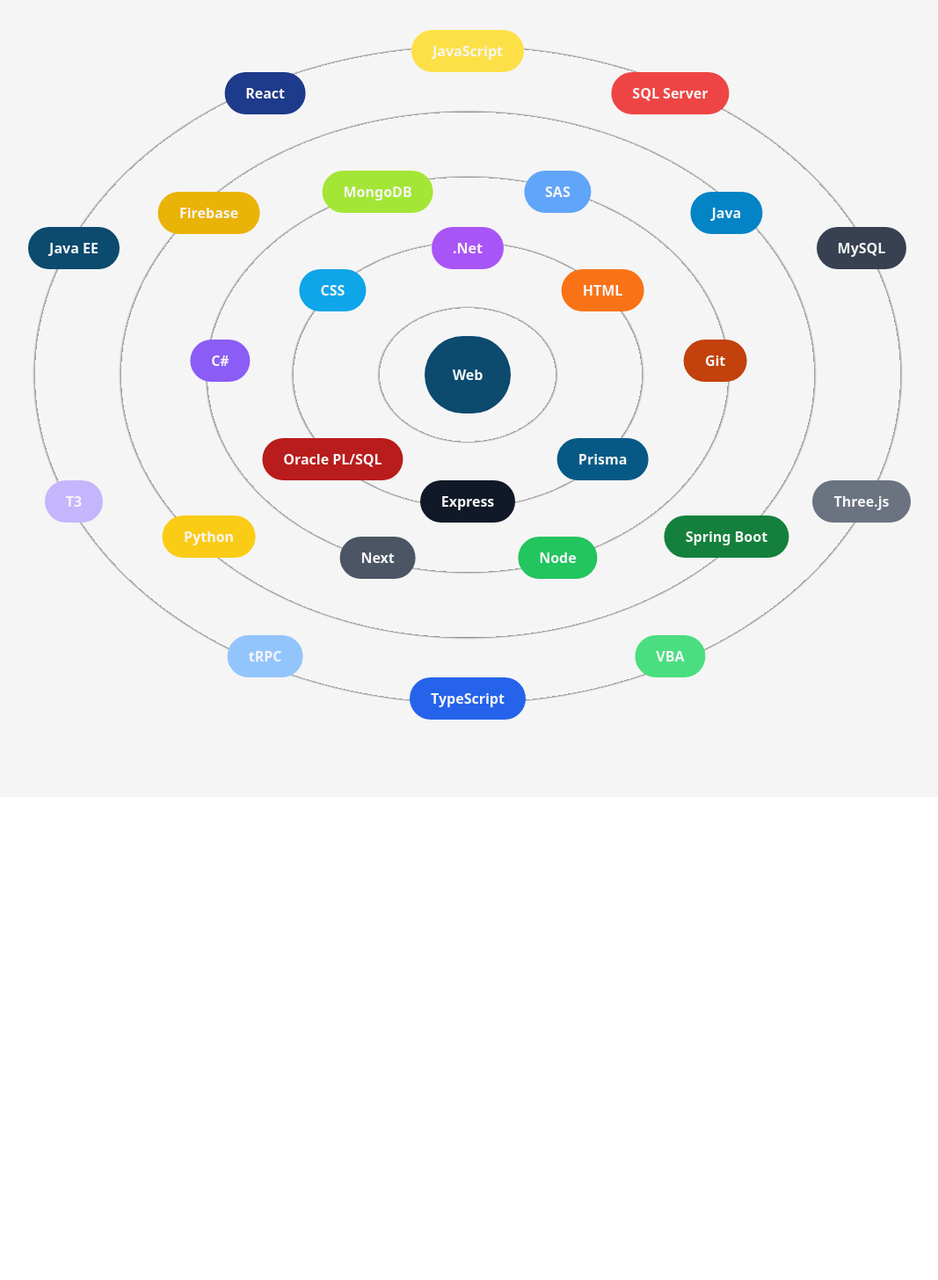
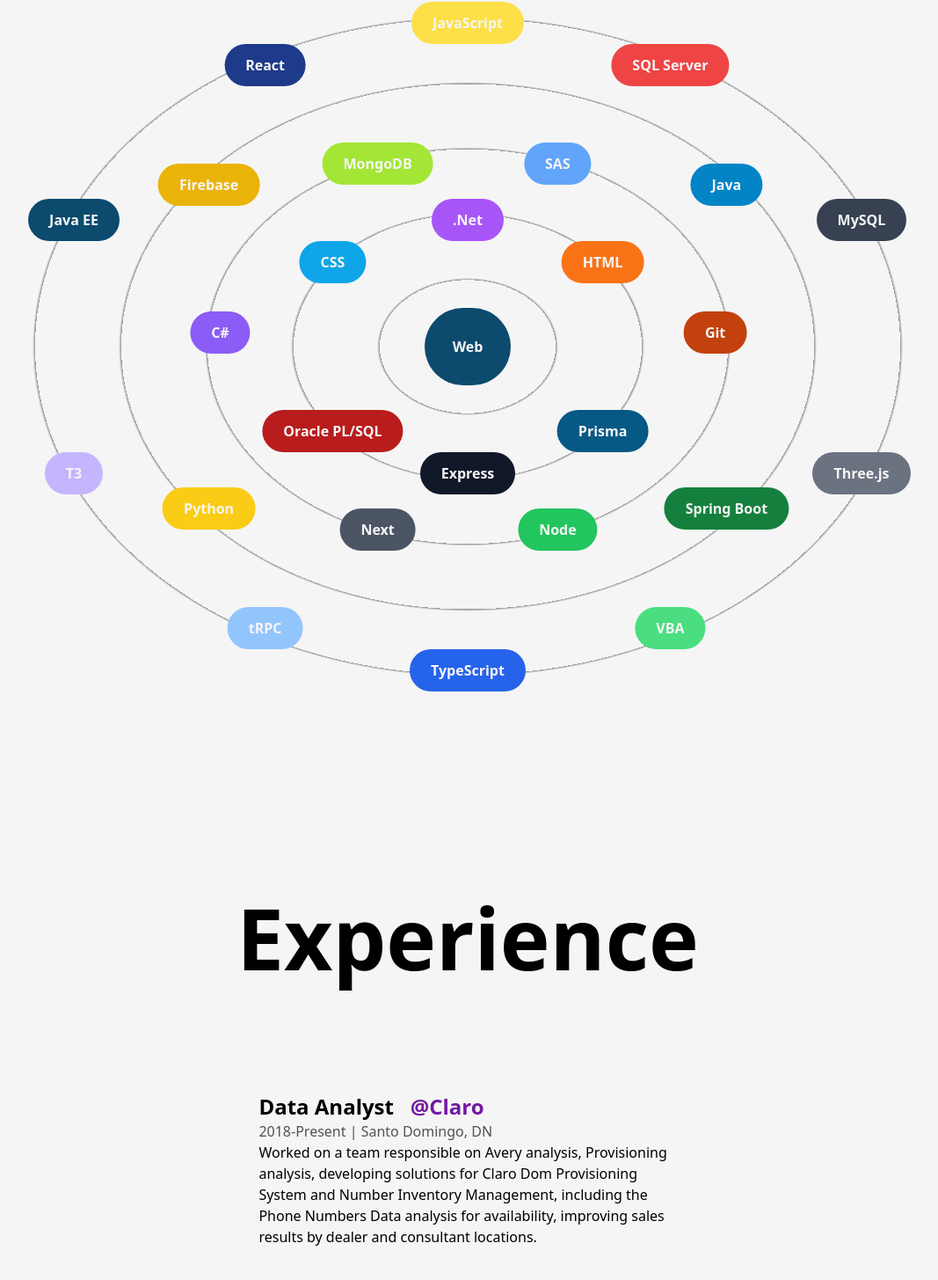
Before and after one commit to MisteryPoints/Portfolio_v2, a Next.js app: page /about in a window 1280 px wide. Shown: the part 950-2405 px from the top of the page at 88% size, without its empty margins (108-1175 px from the left). Before the commit the page ends 1856 px from the top, so only its background shows below. Built offline with nearby package versions, Linux system fonts and the light colour scheme.

Commit message:
Adding Experience Page

```diff
--- a/src/components/Experience.js
+++ b/src/components/Experience.js
@@ -1,10 +1,54 @@
 import React from 'react'
+
+const Details = ({ position, company, companyLink, time, address, work }) => {
+  return (
+    <li className='my-8 first:mt-0 last:mb-0 w-[60%] mx-auto flex flex-col items-center justify-between'>
+      <div>
+        <h3 className='capitalize font-bold text-2xl'>{position} &nbsp; <a href={companyLink} target='_blank' className='text-primary capitalize'>@{company}</a></h3>
+        <span className='capitalize font-medium text-dark/75'>
+          {time} | {address}
+        </span>
+        <p className='font-medium w-full'>
+          {work}
+        </p>
+      </div>
+    </li>
+  )
+}
 
 const Experience = () => {
   return (
-    <>
-        <h2>Experience</h2>
-    </>
+    <div className='my-56'>
+      <h2 className='font-bold text-8xl w-full mb-32 text-center'>Experience</h2>
+      <div className='w-[75%] mx-auto relative'>
+        <ul>
+          <Details
+            position={'Data Analyst'}
+            company={'Claro'}
+            companyLink={'https://www.claro.com.do/'}
+            time={'2018-Present'}
+            address={'Santo Domingo, DN'}
+            work={"Worked on a team responsible on Avery analysis, Provisioning analysis, developing solutions for Claro Dom Provisioning System and Number Inventory Management, including the Phone Numbers Data analysis for availability, improving sales results by dealer and consultant locations."}
+          />
+          <Details
+            position={'Software Developer Intern'}
+            company={'Quickarr'}
+            companyLink={'https://zaubee.com/biz/quickarr-repuestos-y-servicios-automotriz-cu275oah'}
+            time={'2017-2018'}
+            address={'Santo Domingo, DN'}
+            work={"Worked as a Principal Developer of the private Customer Billing System in the Automotive Business, selling and mantaining the Software with the SAAS model."}
+          />
+          <Details
+            position={'IT Manager Intern'}
+            company={'Rowe Labs'}
+            companyLink={'https://laboratoriosrowe.com/'}
+            time={'2017-2017'}
+            address={'Los Alcarrizos, Santo Domingo Norte'}
+            work={"Worked as a Principal Developer of the private Customer Billing System in the Automotive Business, selling and mantaining the Software with the SAAS model."}
+          />
+        </ul>
+      </div>
+    </div>
   )
 }
 
--- a/src/components/Skills.js
+++ b/src/components/Skills.js
@@ -1,9 +1,9 @@
 import React from 'react'
 import { motion } from 'framer-motion'
 
-const Skill = ({ name, x, y, color }) => {
+const Skill = ({ name, x, y, color, href }) => {
   return (
-    <motion.div className={`flex items-center justify-center rounded-full font-semibold ${color} text-light py-3 px-6 shadow-dark hover:cursor-pointer absolute`} whileHover={{ scale: 1.1 , transition: { duration: 0.4 } }} initial={{ x: 0, y: 0 }} animate={{ x: x, y: y }} transition={{ duration: 1.5 }} viewport={{ once: true }}>{name}</motion.div>
+    <motion.a href={href} className={`flex items-center justify-center rounded-full font-semibold ${color} text-light py-3 px-6 shadow-dark hover:cursor-pointer absolute`} whileHover={{ scale: 1.1 , transition: { duration: 0.4 } }} initial={{ x: 0, y: 0 }} animate={{ x: x, y: y }} transition={{ duration: 1.5 }} viewport={{ once: true }} target={'_blank'}>{name}</motion.a>
   )
 }
 
@@ -11,35 +11,35 @@
 const Skills = () => {
   return (
     <>
-      <h2 className='font-bold text-8xl mt-64 mb-10 text-center w-full'>Skills</h2>
+      <h2 className='font-bold text-8xl mt-56 mb-10 text-center w-full'>Skills</h2>
       <div className='w-full h-screen relative flex items-center justify-center rounded-full bg-circularLight'>
-        <motion.div className='flex items-center justify-center rounded-full font-semibold bg-sky-900 text-light p-8 shadow-dark hover:cursor-pointer' whileHover={{ scale: 1.1 }}>Web</motion.div>
-        <Skill name="CSS" x='-12vw' y='-12vh' color='bg-sky-500'/>
-        <Skill name="HTML" x='12vw' y='-12vh' color='bg-orange-500'/>
-        <Skill name="C#" x='-22vw' y='-2vh' color='bg-violet-500'/>
-        <Skill name="Git" x='22vw' y='-2vh' color='bg-orange-700'/>
-        <Skill name="Firebase" x='-23vw' y='-23vh' color='bg-yellow-500'/>
-        <Skill name="Java" x='23vw' y='-23vh' color='bg-sky-600'/>
-        <Skill name="Java EE" x='-35vw' y='-18vh' color='bg-sky-900'/>
-        <Skill name="MySQL" x='35vw' y='-18vh' color='bg-gray-700'/>
-        <Skill name="React" x='-18vw' y='-40vh' color='bg-blue-900'/>
-        <Skill name="SQL Server" x='18vw' y='-40vh' color='bg-red-500'/>
-        <Skill name="JavaScript" x='0vw' y='-46vh' color='bg-yellow-300'/>
-        <Skill name="MongoDB" x='-8vw' y='-26vh' color='bg-lime-400'/>
-        <Skill name="SAS" x='8vw' y='-26vh' color='bg-blue-400'/>
-        <Skill name="Next" x='-8vw' y='26vh' color='bg-gray-600'/>
-        <Skill name="Node" x='8vw' y='26vh' color='bg-green-500'/>
-        <Skill name="Oracle PL/SQL" x='-12vw' y='12vh' color='bg-red-700'/>
-        <Skill name="Prisma" x='12vw' y='12vh' color='bg-sky-800'/>
-        <Skill name="Python" x='-23vw' y='23vh' color='bg-yellow-400'/>
-        <Skill name="Spring Boot" x='23vw' y='23vh' color='bg-green-700'/>
-        <Skill name="T3" x='-35vw' y='18vh' color='bg-violet-300'/>
-        <Skill name="Three.js" x='35vw' y='18vh' color='bg-gray-500'/>
-        <Skill name="tRPC" x='-18vw' y='40vh' color='bg-blue-300'/>
-        <Skill name="VBA" x='18vw' y='40vh' color='bg-green-400'/>
-        <Skill name="TypeScript" x='0vw' y='46vh' color='bg-blue-600'/>
-        <Skill name=".Net" x='0vw' y='-18vh' color='bg-purple-500'/>
-        <Skill name="Express" x='0vw' y='18vh' color='bg-gray-900'/>
+        <motion.a className='flex items-center justify-center rounded-full font-semibold bg-sky-900 text-light p-8 shadow-dark hover:cursor-pointer' whileHover={{ scale: 1.1 }} href='https://developer.mozilla.org/es/' target={'_blank'}>Web</motion.a>
+        <Skill name="CSS" x='-12vw' y='-12vh' color='bg-sky-500' href='https://devdocs.io/css/' />
+        <Skill name="HTML" x='12vw' y='-12vh' color='bg-orange-500'  href='https://devdocs.io/html/' />
+        <Skill name="C#" x='-22vw' y='-2vh' color='bg-violet-500'  href='https://learn.microsoft.com/en-us/dotnet/csharp/' />
+        <Skill name="Git" x='22vw' y='-2vh' color='bg-orange-700'  href='https://git-scm.com/doc/' />
+        <Skill name="Firebase" x='-23vw' y='-23vh' color='bg-yellow-500'  href='https://firebase.google.com/docs' />
+        <Skill name="Java" x='23vw' y='-23vh' color='bg-sky-600'  href='https://docs.oracle.com/en/java/' />
+        <Skill name="Java EE" x='-35vw' y='-18vh' color='bg-sky-900'  href='https://docs.oracle.com/javaee/' />
+        <Skill name="MySQL" x='35vw' y='-18vh' color='bg-gray-700'  href='https://dev.mysql.com/doc/' />
+        <Skill name="React" x='-18vw' y='-40vh' color='bg-blue-900'  href='https://react.dev/' />
+        <Skill name="SQL Server" x='18vw' y='-40vh' color='bg-red-500'  href='https://learn.microsoft.com/en-us/sql/sql-server/' />
+        <Skill name="JavaScript" x='0vw' y='-46vh' color='bg-yellow-300'  href='https://developer.mozilla.org/en-US/docs/Web/JavaScript' />
+        <Skill name="MongoDB" x='-8vw' y='-26vh' color='bg-lime-400'  href='https://www.mongodb.com/docs/' />
+        <Skill name="SAS" x='8vw' y='-26vh' color='bg-blue-400'  href='https://support.sas.com/en/documentation.html' />
+        <Skill name="Next" x='-8vw' y='26vh' color='bg-gray-600'  href='https://nextjs.org/docs/getting-started' />
+        <Skill name="Node" x='8vw' y='26vh' color='bg-green-500'  href='https://nodejs.org/en/docs' />
+        <Skill name="Oracle PL/SQL" x='-12vw' y='12vh' color='bg-red-700'  href='https://docs.oracle.com/database/121/LNPLS/toc.htm' />
+        <Skill name="Prisma" x='12vw' y='12vh' color='bg-sky-800'  href='https://www.prisma.io/docs/' />
+        <Skill name="Python" x='-23vw' y='23vh' color='bg-yellow-400'  href='https://docs.python.org/' />
+        <Skill name="Spring Boot" x='23vw' y='23vh' color='bg-green-700'  href='https://docs.spring.io/spring-boot/docs/current/reference/htmlsingle/' />
+        <Skill name="T3" x='-35vw' y='18vh' color='bg-violet-300'  href='https://create.t3.gg/en/introduction/' />
+        <Skill name="Three.js" x='35vw' y='18vh' color='bg-gray-500'  href='https://threejs.org/docs/' />
+        <Skill name="tRPC" x='-18vw' y='40vh' color='bg-blue-300'  href='https://trpc.io/docs/' />
+        <Skill name="VBA" x='18vw' y='40vh' color='bg-green-400'  href='https://learn.microsoft.com/en-us/office/vba/api/overview/' />
+        <Skill name="TypeScript" x='0vw' y='46vh' color='bg-blue-600'  href='https://www.typescriptlang.org/docs/' />
+        <Skill name=".Net" x='0vw' y='-18vh' color='bg-purple-500'  href='https://learn.microsoft.com/en-us/dotnet/' />
+        <Skill name="Express" x='0vw' y='18vh' color='bg-gray-900'  href='https://expressjs.com/es/' />
       </div>
     </>
   )
--- a/src/pages/about.js
+++ b/src/pages/about.js
@@ -5,6 +5,7 @@
 import ImageFlip from "@/components/ImageFlip";
 import { useInView, useMotionValue, useSpring } from "framer-motion";
 import Skills from "@/components/Skills";
+import Experience from "@/components/Experience";
 
 const AnimatedNumbers = ({ value }) => {
   const ref = useRef(null)
@@ -89,6 +90,7 @@
             </div>
           </div>
           <Skills />
+          <Experience />
         </Layout>
       </main>
     </>
--- a/tailwind.config.js
+++ b/tailwind.config.js
@@ -15,7 +15,7 @@
       colors: {
         dark: "#1b1b1b",
         light: "#f5f5f5",
-        primary: "#B63E96",
+        primary: "#7319A4",
         primaryDark: "#58E6D9",
       },
       animation: {
```
